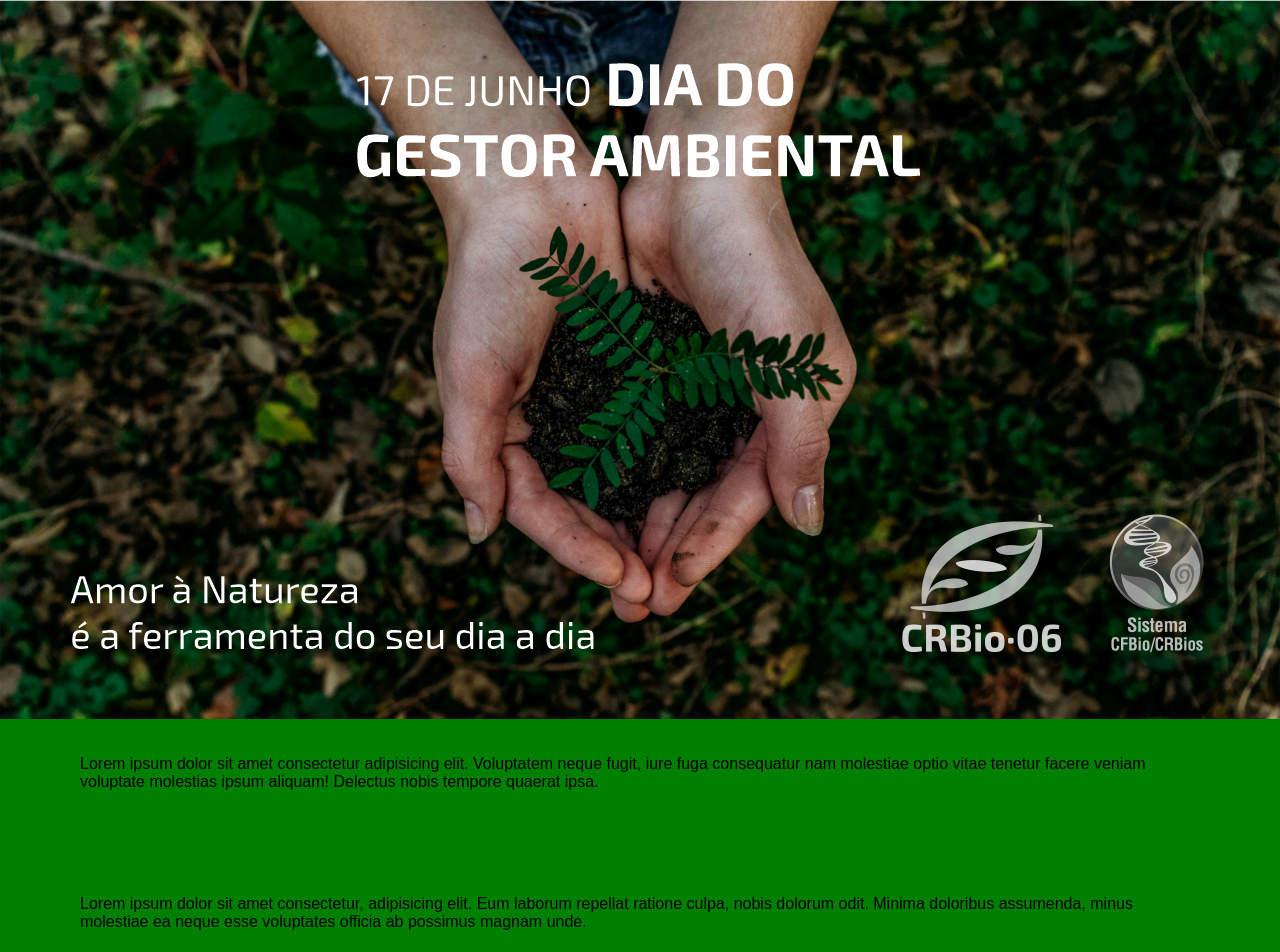
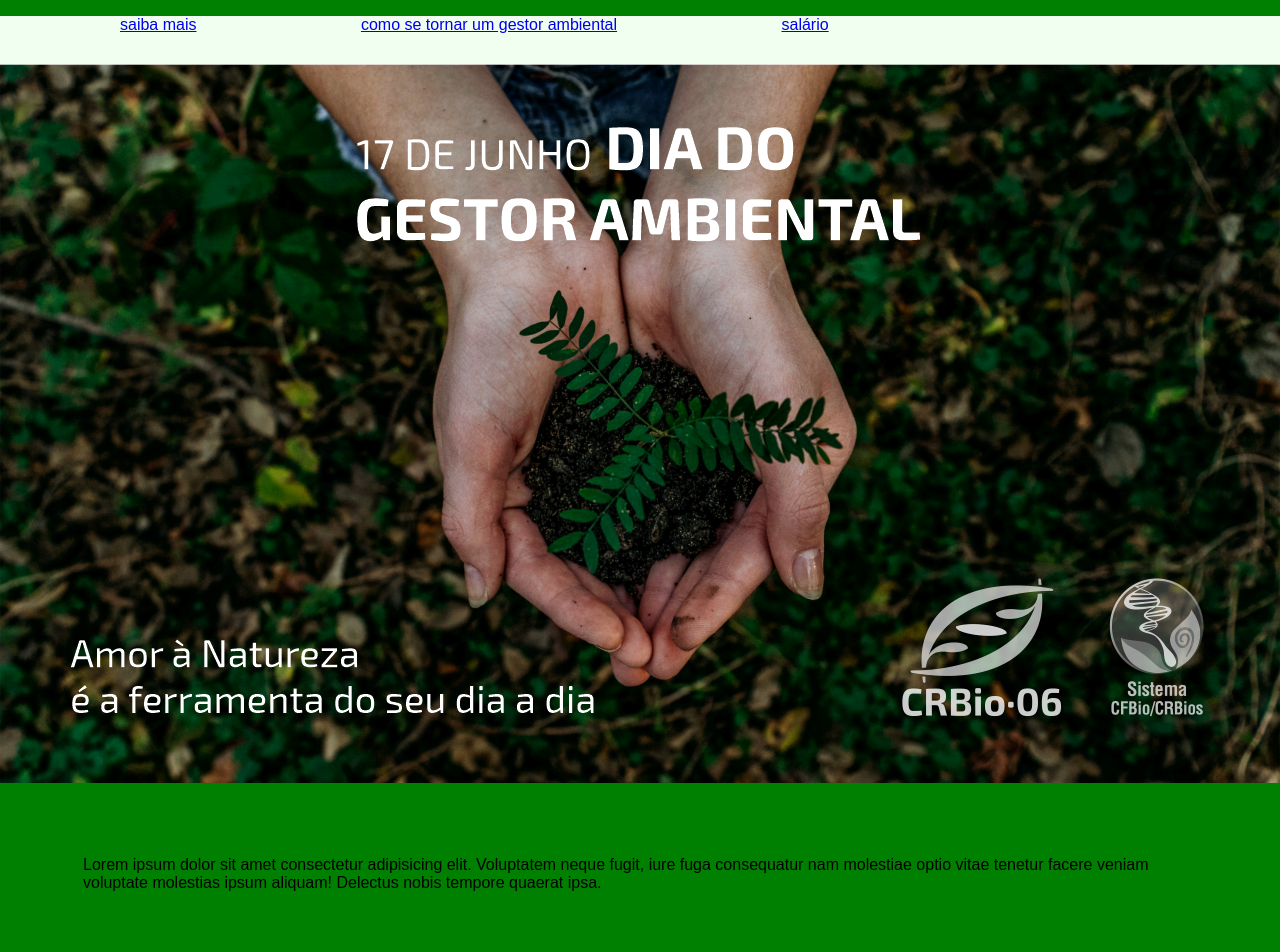
Before and after one commit to villehauk/dia-do-gestor-ambiental, a plain HTML site: page index.html in a window 1280 px wide. Shown: the top 952 px of the page. Drawn offline with Linux system fonts and the light colour scheme.

Commit message:
Add files via upload

```diff
--- a/index.html
+++ b/index.html
@@ -8,8 +8,18 @@
     <link rel="stylesheet" href="style.css">
 </head>
 <body>
-    <header><img src="img/Header.png" class="header_img"></header>
+    <header>
+        <nav>
+            <ol>
+                <li><a href="saiba mais">saiba mais</a></li>
+                <li><a href="info">como se tornar um gestor ambiental</a></li>
+                <li><a href="beneficios">salário</a></li>
+            </ol>
+        </nav>
+        <img src="img/Header.png" class="header_img">
+    </header>
     <section>
+        <p><img></p>
         <p>
             Lorem ipsum dolor sit amet consectetur adipisicing elit. Voluptatem neque fugit, iure fuga consequatur nam molestiae optio vitae tenetur facere veniam voluptate molestias ipsum aliquam! Delectus nobis tempore quaerat ipsa.
         </p>
--- a/style.css
+++ b/style.css
@@ -6,9 +6,27 @@ body{
     /*background-image: linear-gradient(to right, rgb(20, 147, 220), rgb(115, 243, 137));*/
 }
 
+header nav{
+    background-color: honeydew;
+    height:3em;
+}
+
+header nav ol li {
+    margin-left: 5em;
+    margin-right: 5em;
+    border-left: 1em;
+    border-right: 1em;
+    display: inline;
+    color: black;
+}
+
+header nav {
+    position: sticky;
+}
+
 section{
-    margin: 0px;
-    border: 0px;
+    margin: 3px;
+    border: 3px;
     padding-top: 1em;
     padding-bottom: 1em;
     padding-left: 5em;
```
Also changed, not shown: pages/beneficios.html (added, +13 -0 lines), pages/info.html (added, +13 -0 lines), pages/saiba-mais.html (added, +13 -0 lines), img/img-text1.jpg (added).
